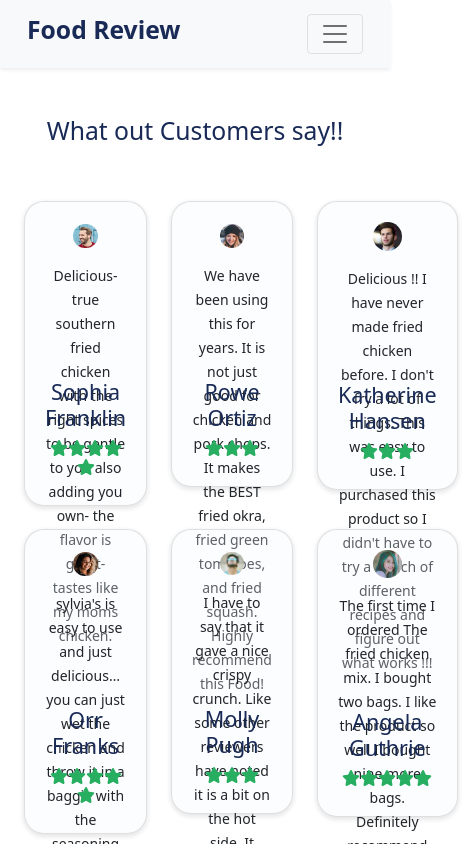
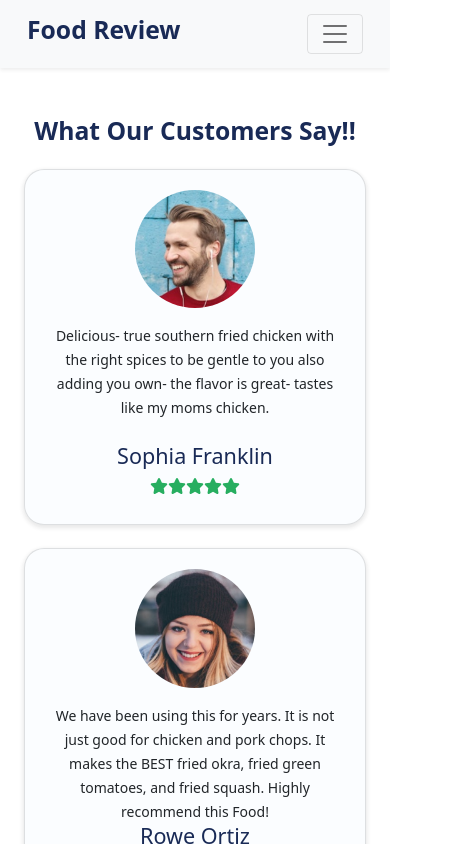
Before and after one commit to ImRanKhan81m/Food-Review-A09, a React (Create React App) app: page / in a window 390 px wide. Both pictures are taken after a click on the button "See All Reviews". Shown: the top 844 px of the page, 470 px wide, since content can reach past the window. Built offline with nearby package versions, Linux system fonts and the light colour scheme; the HTML template or start-up script is replaced by a standard one.

Commit message:
review page responsive done

```diff
--- a/src/Components/ReviewAll/ReviewAll.css
+++ b/src/Components/ReviewAll/ReviewAll.css
@@ -1,22 +1,79 @@
-.review-all{
-    background-color:rgba(240, 248, 255, 0.288);
+.review-all {
+    background-color: rgba(240, 248, 255, 0.288);
     padding: 20px;
     box-shadow: 0 2px 4px 1px rgb(27 27 27 / 10%);
     margin-bottom: 23px;
-    border: 1px solid rgba(19,19,19,.125);
+    border: 1px solid rgba(19, 19, 19, .125);
     border-radius: 20px;
 }
-.review-all img{
+
+.review-all img {
     width: 30%;
     border-radius: 50%;
 }
-.review-all p{
+
+.review-all p {
     height: 100px;
     margin-top: 15px;
 }
-.review-all h4{
+
+.review-all h4 {
     color: #192a56;
 }
-.rating-star{
+
+.rating-star {
     color: #27ae60;
 }
+
+@media only screen and (max-width: 1200px) {
+    .review-all p {
+        margin-bottom: 30px;
+    }
+}
+
+@media only screen and (max-width: 1100px) {
+    .review-all p {
+        height: 150px;
+    }
+}
+@media only screen and (max-width: 780px) {
+    .review-all img {
+        width: 50%;
+    }
+    .review-all p {
+        height: 110px;
+    }
+}
+@media only screen and (max-width: 690px) {
+    .review-all p {
+        height: 140px;
+    }
+}
+@media only screen and (max-width: 600px) {
+    .review-all img {
+        width: 40%;
+    }
+    .review-all p {
+        height: 160px;
+    }
+}
+@media only screen and (max-width: 500px) {
+    .review-all p {
+        height: 70px;
+    }
+}
+@media only screen and (max-width: 450px) {
+    .review-all p {
+        height: 90px;
+    }
+}
+@media only screen and (max-width: 385px) {
+    .review-all p {
+        height: 120px;
+    }
+}
+@media only screen and (max-width: 350px) {
+    .review-all p {
+        height: 140px;
+    }
+}
--- a/src/Components/Reviews/Reviews.css
+++ b/src/Components/Reviews/Reviews.css
@@ -6,3 +6,13 @@
 h2{
     color: #192a56;
 }
+@media only screen and (max-width: 780px) {
+    .reviews{
+        grid-template-columns: repeat(2, 1fr);
+    }
+}
+@media only screen and (max-width: 500px) {
+    .reviews{
+        grid-template-columns: 1fr;
+    }
+}
--- a/src/Components/Reviews/Reviews.js
+++ b/src/Components/Reviews/Reviews.js
@@ -8,8 +8,8 @@ const Reviews = () => {
     return (
         <div>
             <div className="container text-center mt-5">
-                <h2>What out Customers say!!</h2>
-                <div className='reviews py-5 mt-2'>
+                <h2><b>What Our Customers Say!!</b></h2>
+                <div className='reviews py-3 mt-2'>
                     {
                         reviews.map(review => <ReviewAll
                             key={review._id}
```
